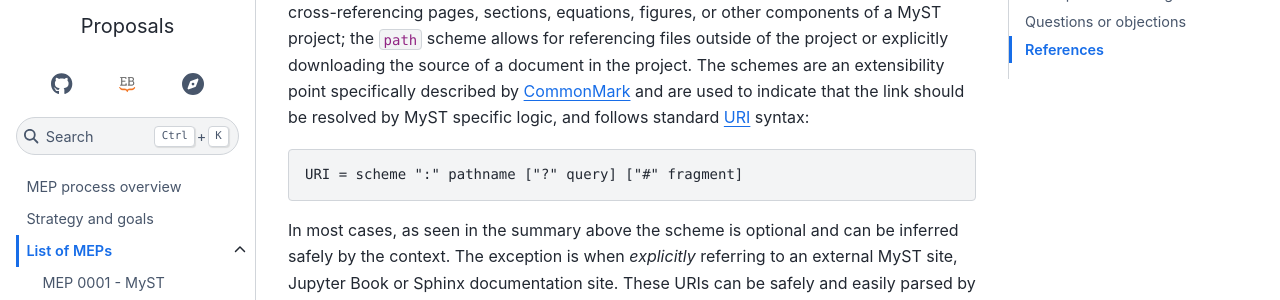
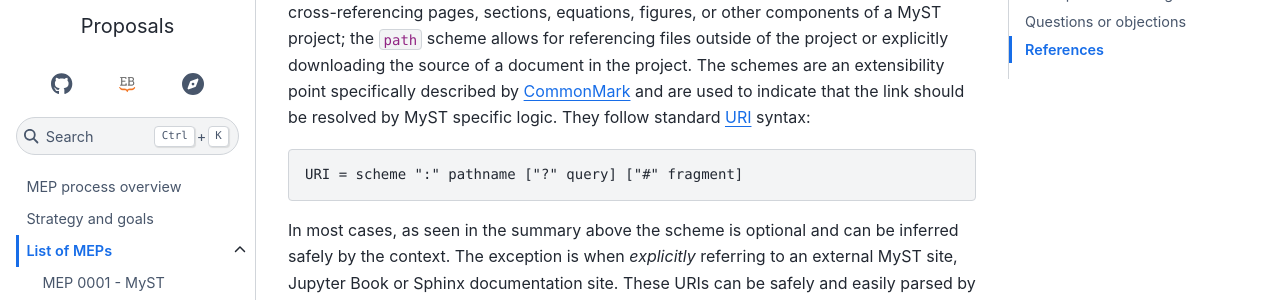
Before and after one commit to jupyter-book/myst-enhancement-proposals, a Sphinx documentation site: the page built from docs/meps/mep-0002.md, in a window 1280 px wide and 900 px high, scrolled down 7408 px. Shown: the part 179-479 px from the top of the window. Built offline with Sphinx 7.4.7 and the Sphinx Book theme 1.1.4, drawn with Linux system fonts in a browser that asks for light colours.

Commit message:
📖 Update language
Co-authored-by: Franklin Koch <franklin@curvenote.com>

````diff
--- a/docs/meps/mep-0002.md
+++ b/docs/meps/mep-0002.md
@@ -236,7 +236,7 @@ Here we propose two new schemes, `project` and `path`:
 the `project` scheme allows for cross-referencing pages, sections, equations, figures, or other components of a MyST project;
 the `path` scheme allows for referencing files outside of the project or explicitly downloading the source of a document in the project.
 The schemes are an extensibility point specifically described by [CommonMark](https://spec.commonmark.org/0.30/#example-598)
-and are used to indicate that the link should be resolved by MyST specific logic, and follows standard [URI](https://en.wikipedia.org/wiki/Uniform_Resource_Identifier) syntax:
+and are used to indicate that the link should be resolved by MyST specific logic. They follow standard [URI](https://en.wikipedia.org/wiki/Uniform_Resource_Identifier) syntax:
 
 ```text
 URI = scheme ":" pathname ["?" query] ["#" fragment]
````
